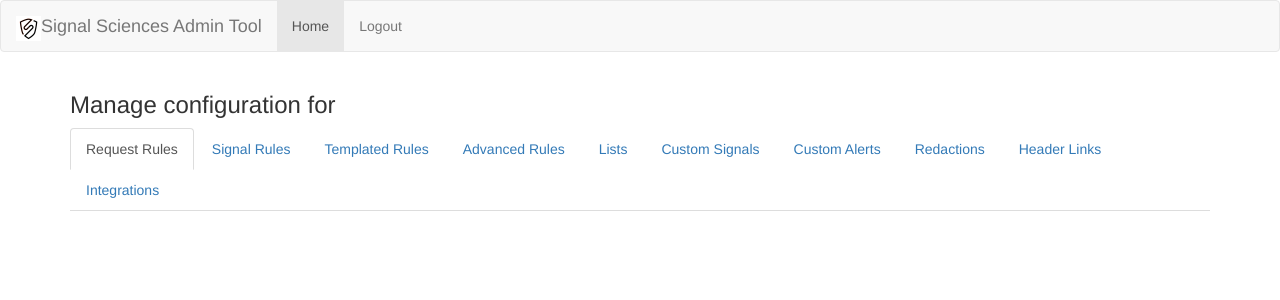
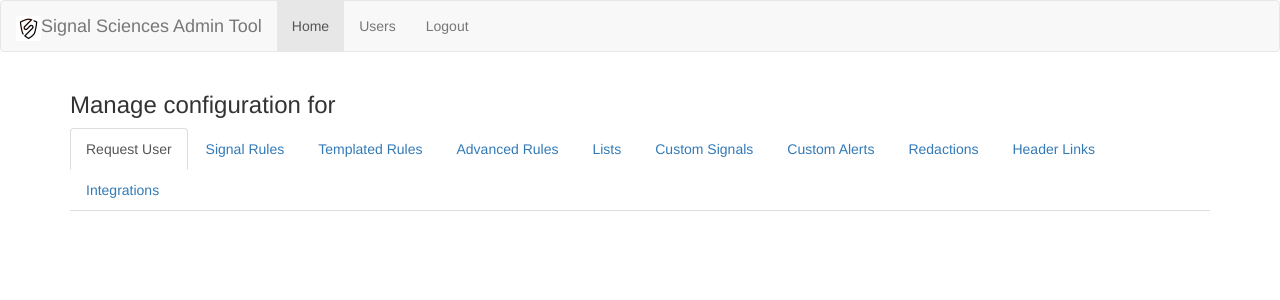
Before and after one commit to foospidy/sigsci-admin, a Flask app: template templates/site.html in a window 1280 px wide. Shown: the top 300 px of the page. Run offline with Flask 2, Linux system fonts and the light colour scheme; the template is opened without the code that fills it, so the values that code supplies are empty; the visitor is signed in with stand-in values (Sample User, id 1); some libraries are stand-ins or nearby versions.

Commit message:
initial code for users tab

```diff
--- a/app.py
+++ b/app.py
@@ -224,6 +224,43 @@
 
     return jsonify(response)
 
+@APP.route('/corp_users', methods=['GET'])
+def get_corp_users():
+    """
+    Return list of corp users from SigSci API.
+    """
+    if 'username' not in session:
+        abort(401)
+
+    sigsci = sigsciapi.SigSciApi(session['username'], session['password'])
+    sigsci.corp = session['corp']
+
+    if 'token' in sigsci.token:
+        response = sigsci.get_corp_users()
+    else:
+        abort(401)
+
+    return jsonify(response)
+
+@APP.route('/memberships', methods=['GET'])
+def get_memberships():
+    """
+    Return list of user memberships from SigSci API.
+    """
+    if 'username' not in session:
+        abort(401)
+
+    sigsci = sigsciapi.SigSciApi(session['username'], session['password'])
+    sigsci.corp = session['corp']
+    email = request.args.get('email', None)
+
+    if 'token' in sigsci.token:
+        response = sigsci.get_memberships(email)
+    else:
+        abort(401)
+
+    return jsonify(response)
+
 @APP.route('/js/<path:path>')
 def send_js(path):
     """
@@ -334,6 +371,25 @@
     #$(document).ready(function() {{$("#copy_to_these_sites").multiselect();}});
     javascript = 'get_request_rules("{}", "{}");'.format(session['corp'], name)
     return render_template('site.html', javascript=javascript, display_name=display_name)
+
+@APP.route('/users')
+def users():
+    """
+    Route for users page
+    """
+    if 'username' not in session:
+        abort(401)
+
+    sigsci = sigsciapi.SigSciApi(session['username'], session['password'])
+    sigsci.corp = session['corp']
+
+    if 'token' in sigsci.token:
+        corp_users = sigsci.get_corp_users()
+    else:
+        abort(401)
+
+    javascript = 'get_corp_users("' + sigsci.corp + '");'
+    return render_template('users.html', javascript=javascript, corp_users=corp_users)
 
 @APP.route('/copy_configuration', methods=['POST'])
 def copy_configuration():
--- a/js/app.js
+++ b/js/app.js
@@ -430,6 +430,51 @@
     });
 }
 
+function get_corp_users(corp) {
+    toggle_tabs('by_users');
+
+    $.ajax({
+        url: "/corp_users"
+    })
+    .done(function(data) {
+        var html = '';
+        var members = [];
+
+        html += '<h3 style="margin-left:125px">By Users</h3>';
+        html += '<br />';
+        html += '<div class="container-fluid" style="margin-left:125px">';
+
+        $.each(data['data'], function(key, val) {
+            members.push(val.email);
+            html += '<div class="row">';
+            html += '<div class="col-sm-4" id="' + val.email + '">' + val.name + ' (<a href="https://dashboard.signalsciences.net/corps/' + corp + '/users/' + val.email + '/edit" target="_new">' + val.email + '</a>)</div>';
+            html += '<br><div id="memberships-' + val.email + '"></div>';
+            html += '</div><br>';
+        });
+
+        html += '</div>';
+
+        document.getElementById("content").innerHTML = html;
+    })
+    .done(function(data) {
+        $.each(data['data'], function(key, val) {
+            $.ajax({
+                url: "/memberships?email=" + val.email
+            })
+            .done(function(data) {
+                html = '';
+                $.each(data['data'], function(key, val) {
+                    html += '<div> &nbsp;  &nbsp;  &nbsp; ' + val.site['name'] + '</div>';
+                });
+                document.getElementById("memberships-" + val.email).innerHTML = html;
+            });
+        });
+    })
+    .fail(function() {
+        console.log('error');
+    });
+}
+
 function toggle_tabs(tab_name) {
     var inputs = document.getElementById('tab-list').childNodes;
     for(var i = 0; i < inputs.length; i++) {
--- a/templates/index.html
+++ b/templates/index.html
@@ -19,7 +19,7 @@
     <ul class="nav navbar-nav">
       {% if 'username' in session %}
       <li class="active"><a href="/">Home</a></li>
-      <!-- TODO: <li><a href="#">Members</a></li> -->
+      <li><a href="/users">Users</a></li>
       <!-- TODO: <li><a href="#">Health Check</a></li> -->
       <!-- TODO: <li><a href="#">Audit</a></li>-->
       <li><a href="/logout">Logout</a></li>
--- a/templates/site.html
+++ b/templates/site.html
@@ -22,7 +22,7 @@
     <ul class="nav navbar-nav">
       {% if 'username' in session %}
         <li class="active"><a href="/">Home</a></li>
-        <!-- TODO: <li><a href="#">Members</a></li> -->
+        <li><a href="/users">Users</a></li>
         <!-- TODO: <li><a href="#">Health Check</a></li> -->
         <!-- TODO: <li><a href="#">Audit</a></li>-->
         <li><a href="/logout">Logout</a></li>
@@ -34,7 +34,7 @@
 <div class="container">
     <h3>Manage configuration for <i>{{ display_name }}</i></h3>
     <ul class="nav nav-tabs" id="tab-list">
-        <li id="request_rules" class="active"><a href="javascript:get_request_rules('{{ session['corp']}}', '{{ session['site'] }}');">Request Rules</a></li>
+        <li id="request_rules" class="active"><a href="javascript:get_request_rules('{{ session['corp']}}', '{{ session['site'] }}');">Request User</a></li>
         <li id="signal_rules"><a href="javascript:get_signal_rules('{{ session['corp']}}', '{{ session['site'] }}');">Signal Rules</a></li>
         <li id="templated_rules"><a href="javascript:get_templated_rules('{{ session['corp']}}', '{{ session['site'] }}');">Templated Rules</a></li>
         <li id="advanced_rules"><a href="javascript:get_advanced_rules('{{ session['corp']}}', '{{ session['site'] }}');">Advanced Rules</a></li>
```
Also changed, not shown: templates/users.html (added, +51 -0 lines).
